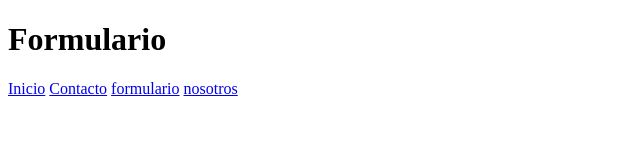
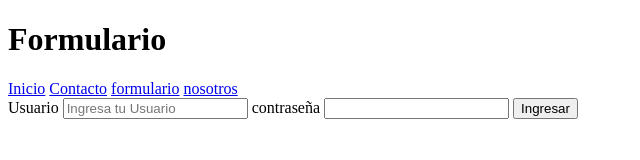
Before and after one commit to Compartir54/ClaseGitC, a plain HTML site: page Internas/formulario.html in a window 1280 px wide. Shown: the whole page, without its empty margins (0-640 px from the left). Drawn offline with Linux system fonts and the light colour scheme.

Commit message:
Formulario de Contacto Agregado

```diff
--- a/Internas/formulario.html
+++ b/Internas/formulario.html
@@ -13,5 +13,16 @@
     <a href="contacto.html">Contacto</a>
     <a href="formulario.html">formulario</a>
     <a href="nosotros.html">nosotros</a>
+
+    <form>
+        <label for="Usuario">Usuario</label>
+        <input type="text" placeholder="Ingresa tu Usuario">
+
+        <label for="contraseña">contraseña</label>
+        <input type="password">
+
+        <input type="submit" value="Ingresar">
+
+    </form>
 </body>
 </html>
```
